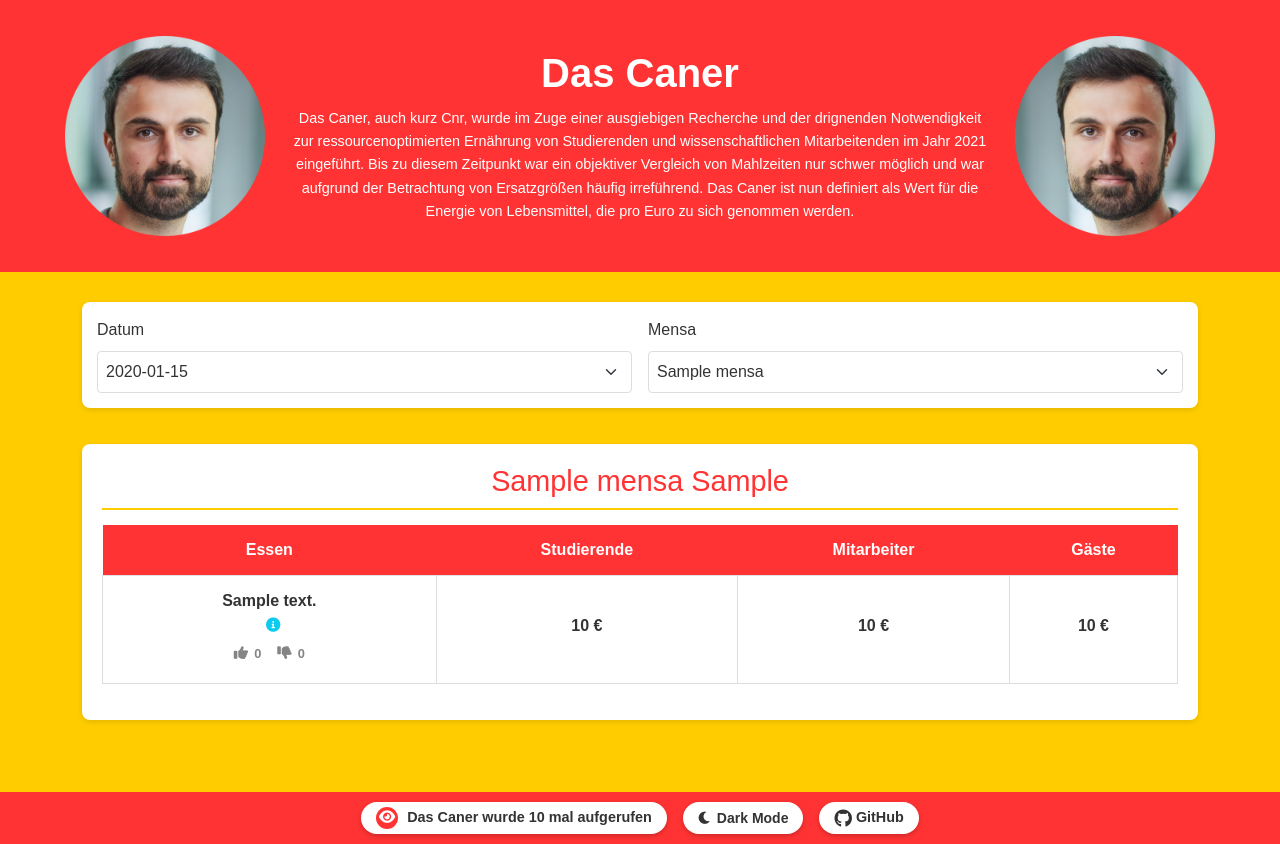
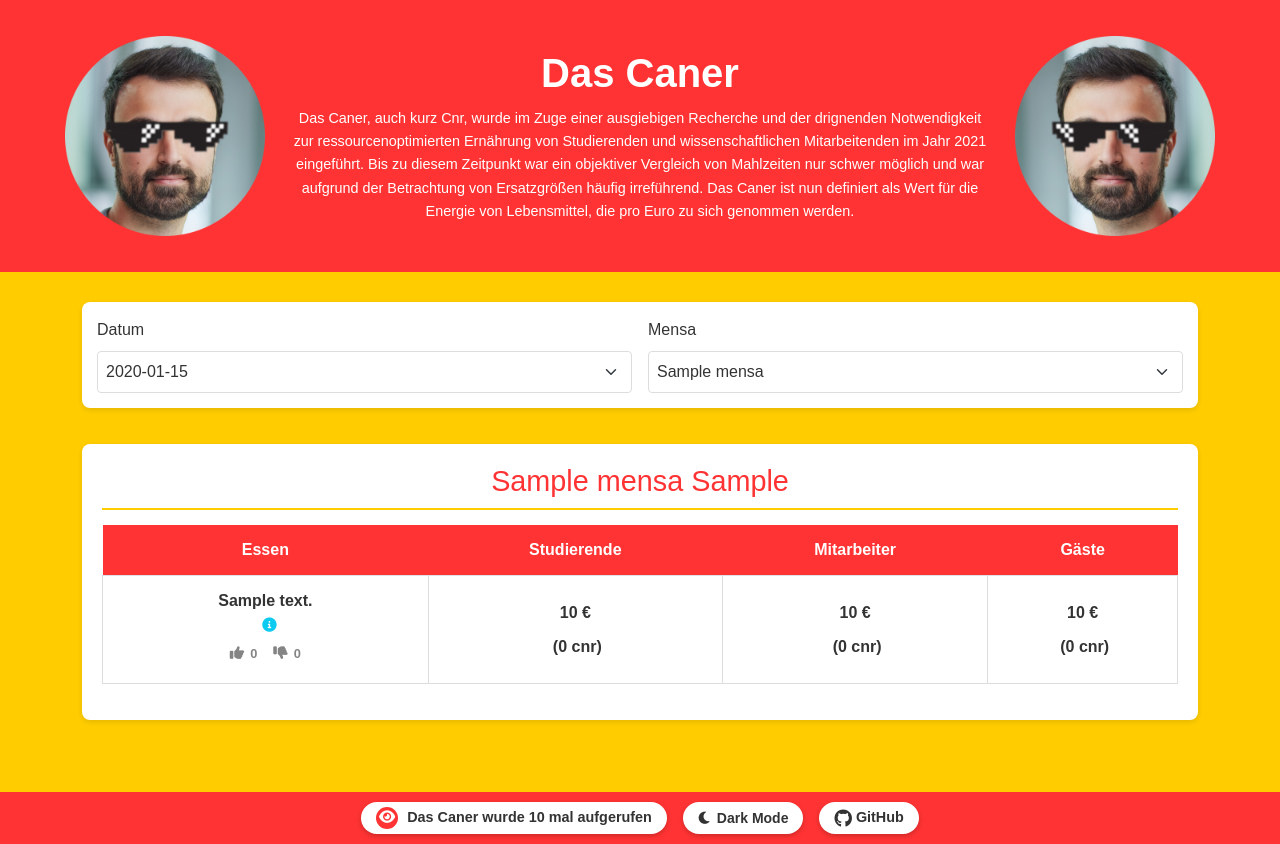
Before and after one commit to match-Misc/caner, a Flask app: template templates/index.html in a window 1280 px wide. Run offline with Flask 3, Linux system fonts and the light colour scheme; the template is opened without the code that fills it: most values are stand-ins (such as "Sample title", 1, 10 or a date in 2020); some libraries are stand-ins or nearby versions.

Commit message:
added cnr value and then some

```diff
--- a/static/css/style.css
+++ b/static/css/style.css
@@ -1337,7 +1337,7 @@ a.github-link i.fa-github {
 
 .mobile-user-info-row {
     display: flex;
-    justify-content: space-between; /* Label on left, info on right */
+    /* justify-content: space-between; */ /* Removed to allow centering on the right */
     align-items: center; /* Vertically align items in the middle */
     padding: 0.3rem 0;
     border-bottom: 1px solid #eee; /* Optional: separator line */
@@ -1357,6 +1357,8 @@ a.github-link i.fa-github {
     flex-direction: row; /* Default is row for mobile */
     align-items: center; /* Align items nicely */
     gap: 0.5rem; /* Space between price, symbols, and score */
+    flex-grow: 1; /* Allow this div to take up available space */
+    justify-content: center; /* Center the content (price, symbols) within this div */
 }
 
 /* .price is already made bold globally, so this specific rule for mobile is not strictly needed but harmless if kept */
--- a/templates/index.html
+++ b/templates/index.html
@@ -176,18 +176,21 @@
                                         <div class="user-price-caner-info">
                                             <span class="price">{{ meal.price_student }} €</span>
                                             <span class="caner-symbols">{{ caner_student|generate_caner_symbols|safe }}</span>
+                                            <span class="caner-value">({{ caner_student }} cnr)</span>
                                         </div>
                                     </td>
                                     <td>
                                         <div class="user-price-caner-info">
                                             <span class="price">{{ meal.price_employee }} €</span>
                                             <span class="caner-symbols">{{ caner_employee|generate_caner_symbols|safe }}</span>
+                                            <span class="caner-value">({{ caner_employee }} cnr)</span>
                                         </div>
                                     </td>
                                     <td>
                                         <div class="user-price-caner-info">
                                             <span class="price">{{ meal.price_guest }} €</span>
                                             <span class="caner-symbols">{{ caner_guest|generate_caner_symbols|safe }}</span>
+                                            <span class="caner-value">({{ caner_guest }} cnr)</span>
                                         </div>
                                     </td>
                                 </tr>
@@ -244,6 +247,7 @@
                                     <div class="user-price-caner-info mobile-layout">
                                         <span class="price">{{ meal.price_student }} €</span>
                                         <span class="caner-symbols">{{ caner_student|generate_caner_symbols|safe }}</span>
+                                        <span class="caner-value">({{ caner_student }} cnr)</span>
                                     </div>
                                 </div>
                                 <div class="mobile-user-info-row">
@@ -251,6 +255,7 @@
                                     <div class="user-price-caner-info mobile-layout">
                                         <span class="price">{{ meal.price_employee }} €</span>
                                         <span class="caner-symbols">{{ caner_employee|generate_caner_symbols|safe }}</span>
+                                        <span class="caner-value">({{ caner_employee }} cnr)</span>
                                     </div>
                                 </div>
                                 <div class="mobile-user-info-row">
@@ -258,6 +263,7 @@
                                     <div class="user-price-caner-info mobile-layout">
                                         <span class="price">{{ meal.price_guest }} €</span>
                                         <span class="caner-symbols">{{ caner_guest|generate_caner_symbols|safe }}</span>
+                                        <span class="caner-value">({{ caner_guest }} cnr)</span>
                                     </div>
                                 </div>
                             </div>
```
Also changed, not shown: static/img/caner.png, static/img/darkcaner.png, static/img/rkr.png (added), static/img/tobias.jpg (deleted).
